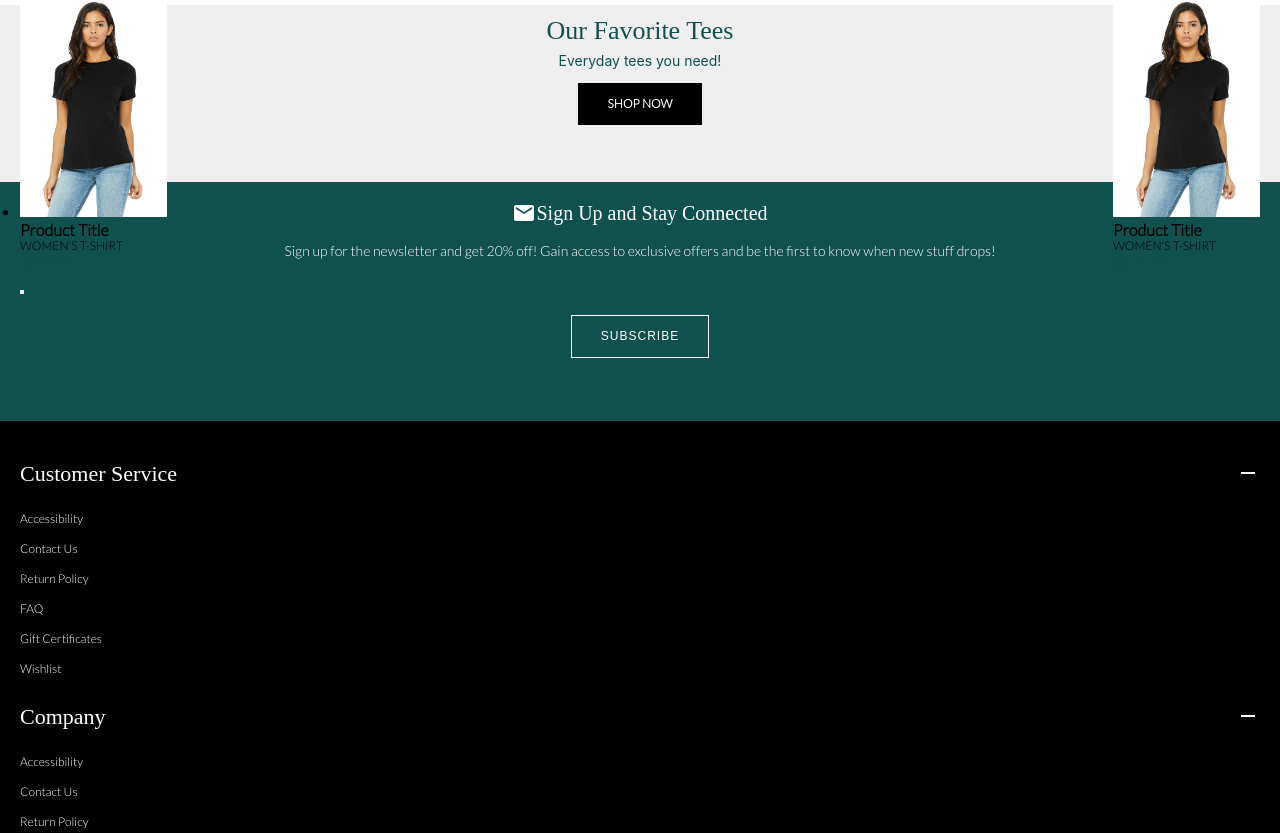
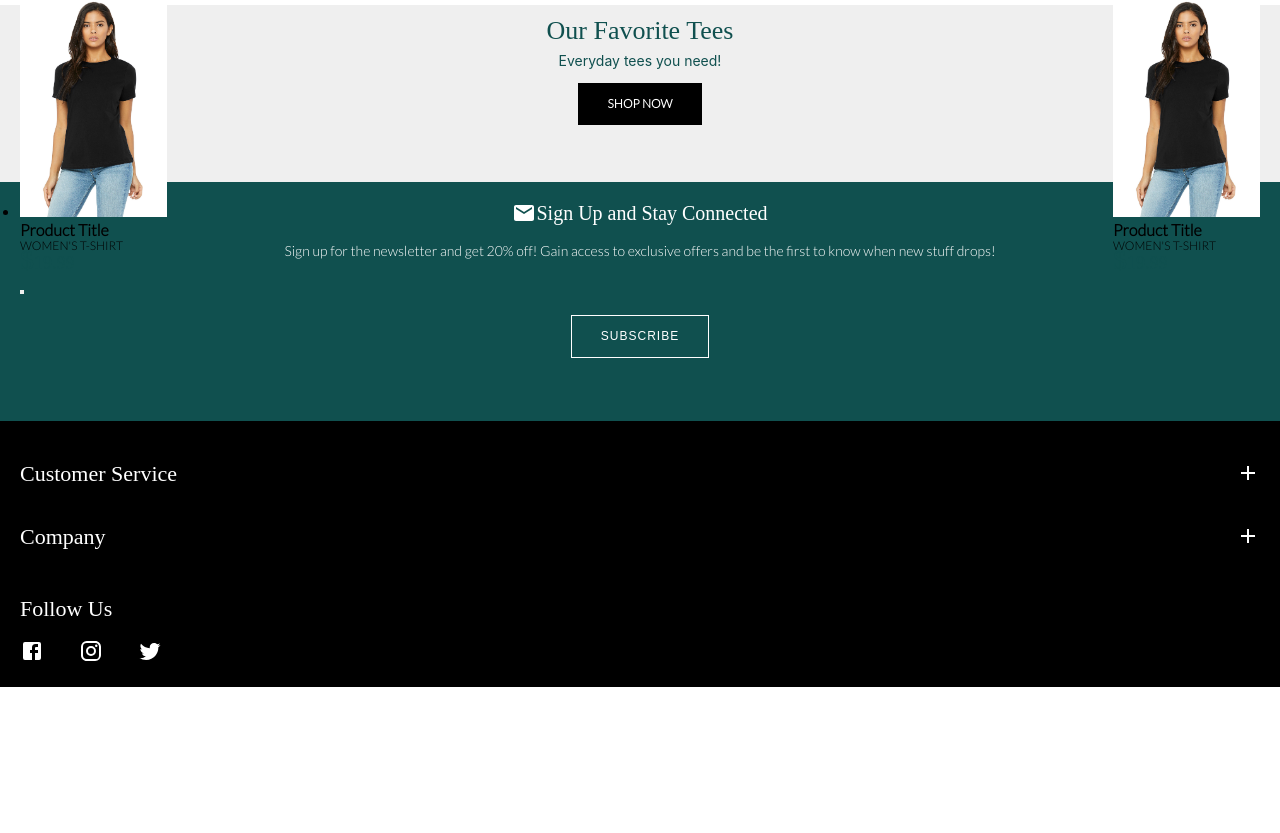
Before and after one commit to jettdembin/ecommerce, a React (Create React App) app: page / in a window 1280 px wide. Shown: the part 1964-2797 px from the top of the page. After the commit the page ends 2651 px from the top, so only its background shows below. Built offline with nearby package versions, Linux system fonts and the light colour scheme.

Commit message:
commit for menu toggle before working on animation

```diff
--- a/src/Footer.js
+++ b/src/Footer.js
@@ -1,4 +1,4 @@
-import React from "react";
+import React, { useState } from "react";
 import "./Footer.css";
 
 import * as mui from "./mui";
--- a/src/LinkCategory.css
+++ b/src/LinkCategory.css
@@ -1,9 +1,12 @@
 
 .LinkCategory-header-cntr {
   padding: 13px 0 11px 0;
+}
+
+.LinkCategory-header-wrapper {
   display: flex;
+  align-items: center;
   justify-content: space-between;
-  align-items: center;
 }
 
 .LinkCategory-header {
--- a/src/LinkCategory.js
+++ b/src/LinkCategory.js
@@ -1,15 +1,26 @@
-import React from "react";
+import React, { useState } from "react";
 import "./LinkCategory.css";
 
 import * as mui from "./mui";
 
 function LinkCategory(props) {
+  const [isExpanded, setMenu] = useState(false);
+  const toggleMenu = () => {
+    setMenu(!isExpanded);
+  };
   return (
     <div className="LinkCategory">
       <div className="LinkCategory-header-cntr">
+        {isExpanded ? (
+          <>
+            <div className="LinkCategory-header-wrapper">
               <h1 className="LinkCategory-header">{props.linkCategory}</h1>
-        <mui.RemoveIcon className="LinkCategory-icon" />
+              <mui.RemoveIcon
+                className="LinkCategory-icon"
+                onClick={toggleMenu}
+              />
             </div>
+            <div>
               <ul className="LinkCategory-link-cntr">
                 <li className="LinkCategory-link">Accessibility</li>
                 <li className="LinkCategory-link">Contact Us</li>
@@ -19,6 +30,15 @@ function LinkCategory(props) {
                 <li className="LinkCategory-link">Wishlist</li>
               </ul>
             </div>
+          </>
+        ) : (
+          <div className="LinkCategory-header-wrapper">
+            <h1 className="LinkCategory-header">{props.linkCategory}</h1>
+            <mui.Add className="LinkCategory-icon" onClick={toggleMenu} />
+          </div>
+        )}
+      </div>
+    </div>
   );
 }
 
```
Lines whose indentation alone changed are shown as unchanged.
